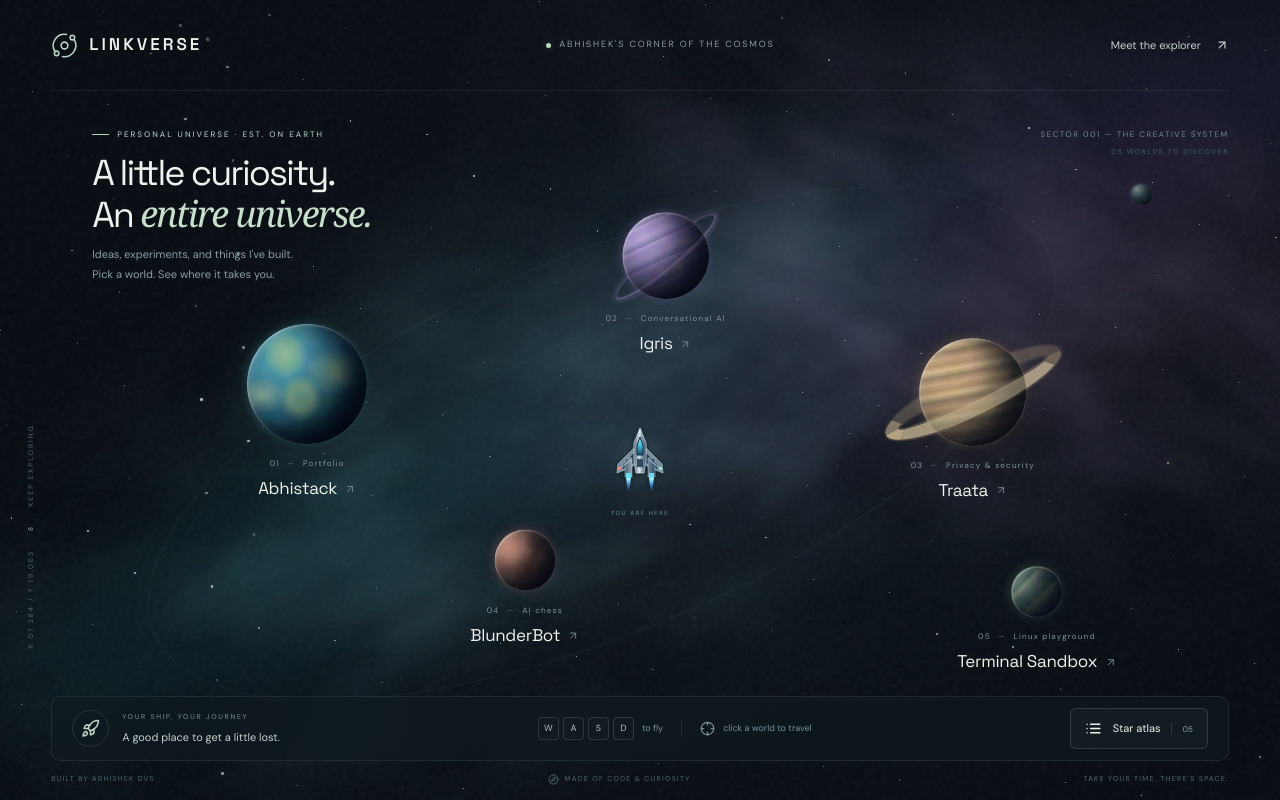
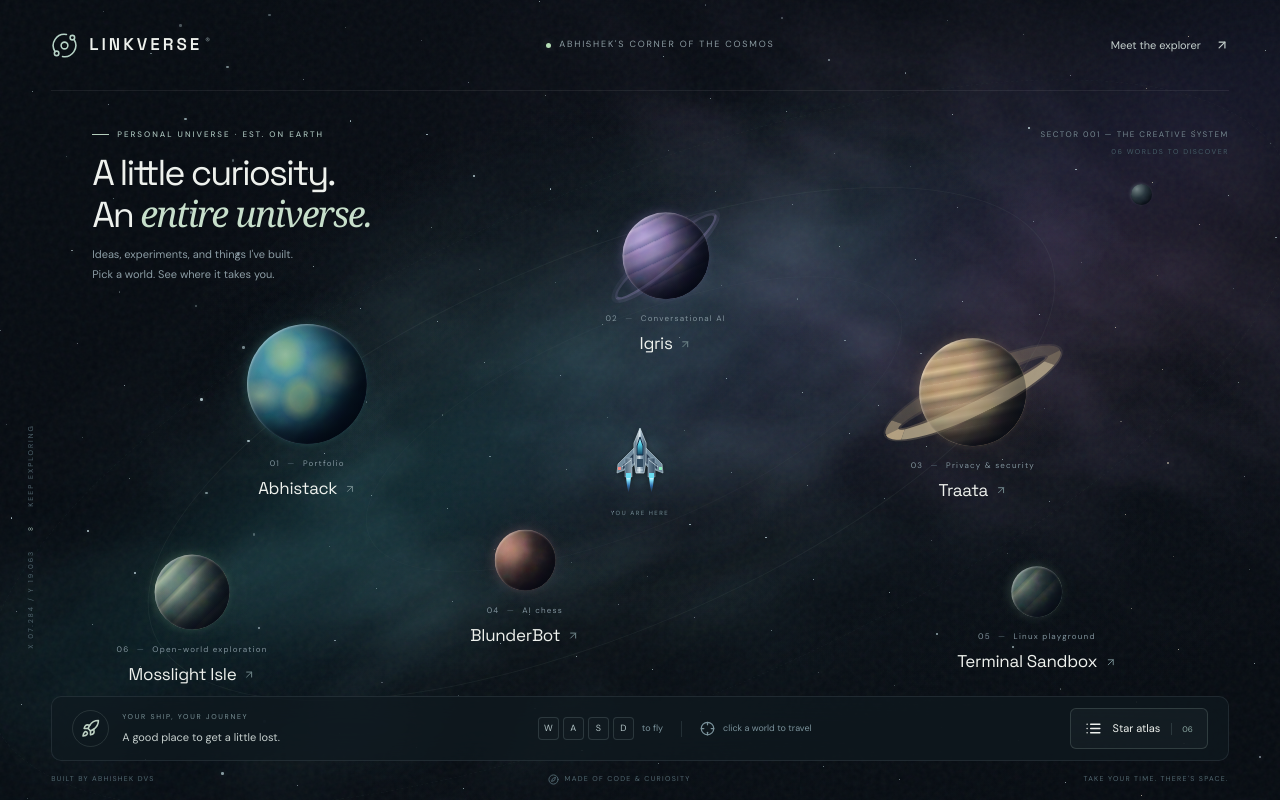
Before and after one commit to AbhishekDvs/linkverse, a React (Vite) app: page / in a window 1280 px wide. Built offline with nearby package versions, Linux system fonts and the light colour scheme.

Commit message:
mosslight

```diff
--- a/src/App.tsx
+++ b/src/App.tsx
@@ -8,6 +8,7 @@ const destinations = [
   { name: 'Traata', type: 'THE VAULT PLANET', category: 'Privacy & security', url: 'https://traata.pages.dev/', description: 'Your secrets have a safe home. A lightweight password manager built for simplicity and privacy.', x: 76, y: 49, size: 138, color: '#efbd83', style: 'sand', number: '03' },
   { name: 'BlunderBot', type: 'A WORTHY OPPONENT', category: 'AI chess', url: 'https://blunderbot.pages.dev/', description: 'Make your move. An AI chess opponent with a sharp mind and an even sharper sense of humor.', x: 41, y: 73, size: 78, color: '#ed959e', style: 'red', number: '04' },
   { name: 'Terminal Sandbox', type: 'THE EXPERIMENTAL OUTPOST', category: 'Linux playground', url: 'https://terminalsandbox.pages.dev/', description: 'A Debian Linux terminal, right in your browser. A small outpost for big experiments.', x: 81, y: 79, size: 66, color: '#95caa4', style: 'green', number: '05' },
+  { name: 'Mosslight Isle', type: 'THE TRANQUIL WILDERNESS', category: 'Open-world exploration', url: 'https://mosslight-isle.pages.dev/', description: 'A peaceful little world made for wandering. Roam freely, follow your curiosity, and enjoy the quiet magic of simply being somewhere beautiful.', x: 15, y: 78, size: 96, color: '#a9dfa5', style: 'green', number: '06' },
 ]
 const socials = [
   { name: 'GitHub', icon: Github, url: 'https://github.com/AbhishekDvs' },
@@ -122,7 +123,7 @@ export default function App() {
         <h1>A little curiosity.<br />An <em>entire universe.</em></h1>
         <p>Ideas, experiments, and things I've built.<br />Pick a world. See where it takes you.</p>
       </section>
-      <div className="sector-label"><span>SECTOR 001 — THE CREATIVE SYSTEM</span><span>05 WORLDS TO DISCOVER</span></div>
+      <div className="sector-label"><span>SECTOR 001 — THE CREATIVE SYSTEM</span><span>{String(destinations.length).padStart(2, '0')} WORLDS TO DISCOVER</span></div>
       <section className="planet-map" aria-label="Explore project planets">
         {destinations.map((d, index) => <button key={d.name} className={`planet-destination ${d.style} ${selected === index ? 'selected' : ''}`} style={{ '--x': `${d.x}%`, '--y': `${d.y}%`, '--size': `${d.size}px`, '--planet-color': d.color } as React.CSSProperties} onClick={() => select(index)} aria-label={`Travel to ${d.name}, ${d.category}`} aria-pressed={selected === index}>
           <span className="planet-halo" /><span className="planet-ring back-ring" /><span className="planet-sphere"><span className="planet-texture" /></span><span className="planet-ring front-ring" />
@@ -140,7 +141,7 @@ export default function App() {
       </aside>}
       {about && <aside className="destination-panel about-panel" aria-label="About Abhishek"><div className="panel-top"><span>TRANSMISSION FROM EARTH</span><button className="icon-button" aria-label="Close about" onClick={() => setAbout(false)}><X size={17}/></button></div><div className="eyebrow">THE EXPLORER BEHIND THE WORLDS</div><h2>Hey, I'm Abhishek<span>.</span></h2><p>A full-stack developer exploring AI, security, and useful little ideas. Away from the keyboard: photography, biking, and one more game of chess.</p><div className="socials">{socials.map(s => <a key={s.name} href={s.url} target="_blank" rel="noopener noreferrer" aria-label={s.name} title={s.name}><s.icon size={19}/></a>)}</div></aside>}
       {listOpen && <aside id="destinations" className="destination-panel destinations-panel" aria-label="All destinations"><div className="panel-top"><span>CHOOSE YOUR NEXT WORLD</span><button className="icon-button" aria-label="Close destinations" onClick={() => setListOpen(false)}><X size={17}/></button></div><h2>Star atlas<span>.</span></h2>{destinations.map((d, i) => <div className="atlas-row" key={d.name}><button onClick={() => select(i)}><span className={`mini-planet ${d.style}`} /><span><strong>{d.name}</strong><small>{d.category}</small></span><ChevronRight size={16}/></button><a href={d.url} target="_blank" rel="noopener noreferrer" aria-label={`Open ${d.name} in new tab`}><ArrowUpRight size={17}/></a></div>)}</aside>}
-      <footer className="flight-deck"><div className="pilot-info"><span className="pilot-icon"><Rocket size={19}/></span><div><span>YOUR SHIP, YOUR JOURNEY</span><strong>{flying ? 'Cruising through the cosmos' : 'A good place to get a little lost.'}</strong></div></div><div className="flight-controls"><span className="key-group"><kbd>W</kbd><kbd>A</kbd><kbd>S</kbd><kbd>D</kbd></span><span>to fly</span><span className="control-divider"/><Crosshair size={15}/><span>click a world to travel</span></div><button className={`atlas-toggle ${listOpen ? 'active' : ''}`} onClick={() => { setListOpen(!listOpen); setSelected(null); setAbout(false) }} aria-expanded={listOpen}><List size={17}/><span>Star atlas</span><span className="atlas-count">05</span></button></footer>
+      <footer className="flight-deck"><div className="pilot-info"><span className="pilot-icon"><Rocket size={19}/></span><div><span>YOUR SHIP, YOUR JOURNEY</span><strong>{flying ? 'Cruising through the cosmos' : 'A good place to get a little lost.'}</strong></div></div><div className="flight-controls"><span className="key-group"><kbd>W</kbd><kbd>A</kbd><kbd>S</kbd><kbd>D</kbd></span><span>to fly</span><span className="control-divider"/><Crosshair size={15}/><span>click a world to travel</span></div><button className={`atlas-toggle ${listOpen ? 'active' : ''}`} onClick={() => { setListOpen(!listOpen); setSelected(null); setAbout(false) }} aria-expanded={listOpen}><List size={17}/><span>Star atlas</span><span className="atlas-count">{String(destinations.length).padStart(2, '0')}</span></button></footer>
       <div className="mobile-controls" aria-label="Ship direction controls">{[{ k: 'arrowleft', icon: ArrowLeft, label: 'Fly left' }, { k: 'arrowup', icon: ArrowUp, label: 'Fly up' }, { k: 'arrowdown', icon: ArrowDown, label: 'Fly down' }, { k: 'arrowright', icon: ArrowRight, label: 'Fly right' }].map(c => <button key={c.k} aria-label={c.label} onPointerDown={e => { e.currentTarget.setPointerCapture(e.pointerId); target.current = null; keys.current.add(c.k) }} onPointerUp={() => keys.current.delete(c.k)} onPointerCancel={() => keys.current.delete(c.k)}><c.icon size={16}/></button>)}</div>
       <div className="bottom-line"><span>BUILT BY ABHISHEK DVS</span><span><Compass size={11}/> MADE OF CODE & CURIOSITY</span><span>TAKE YOUR TIME. THERE'S SPACE.</span></div>
       <div className="sr-only" role="status" aria-live="polite">{destination ? `${arrived ? 'Arrived at' : 'Traveling to'} ${destination.name}` : ''}</div>
```
